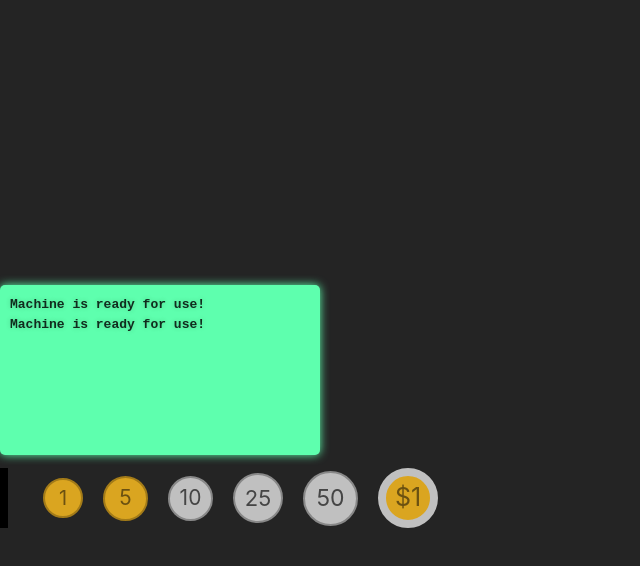
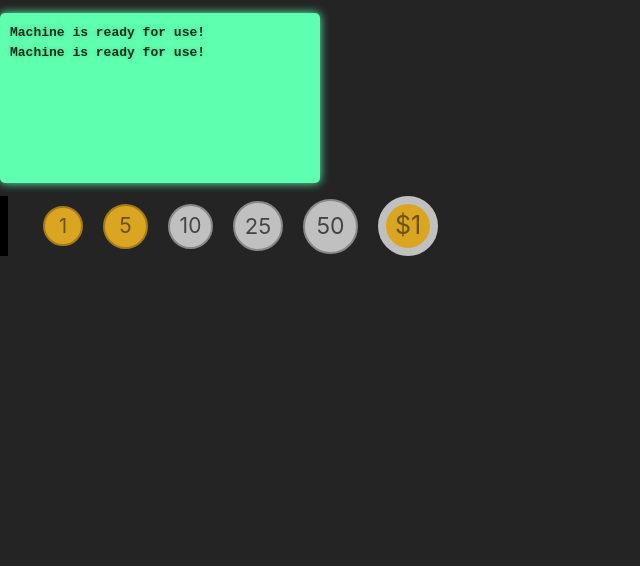
Before and after one commit to hawkgs/react-vending-machine, a React (Vite) app: page / in a window 1280 px wide. Shown: the top 566 px of the page, without its empty margins (0-640 px from the left). Built offline with nearby package versions, Linux system fonts and the light colour scheme.

Commit message:
Improve Insert coin messages

```diff
--- a/src/components/screen/Screen.tsx
+++ b/src/components/screen/Screen.tsx
@@ -21,16 +21,21 @@ export default function Screen({ machine }: ScreenProps) {
   const ulList = useRef<HTMLUListElement | null>(null);
 
   useEffect(() => {
-    let message = '';
-
     if (machine.state === State.CoinsInserted) {
       const credit = machine.coinsInSlot.reduce((p, n) => p + n, 0) / 100;
-      message = `Inserted a coin. Current credit: $${credit}`;
+      const message = `Inserted a coin. Current credit: $${credit.toFixed(2)}`;
+      setMessageHistory((msgHistory) => {
+        const lastMsg = msgHistory.last();
+        if (lastMsg?.startsWith('Inserted a coin')) {
+          msgHistory = msgHistory.pop();
+        }
+        return msgHistory.push(message);
+      });
     } else {
-      message = MessagesMap[machine.state];
+      setMessageHistory((msgHistory) =>
+        msgHistory.push(MessagesMap[machine.state]),
+      );
     }
-
-    setMessageHistory((messageHistory) => messageHistory.push(message));
   }, [machine]);
 
   useEffect(() => {
--- a/src/index.css
+++ b/src/index.css
@@ -15,10 +15,6 @@
 
 body {
   margin: 0;
-  display: flex;
-  place-items: center;
-  min-width: 320px;
-  min-height: 100vh;
 }
 
 button {
```
